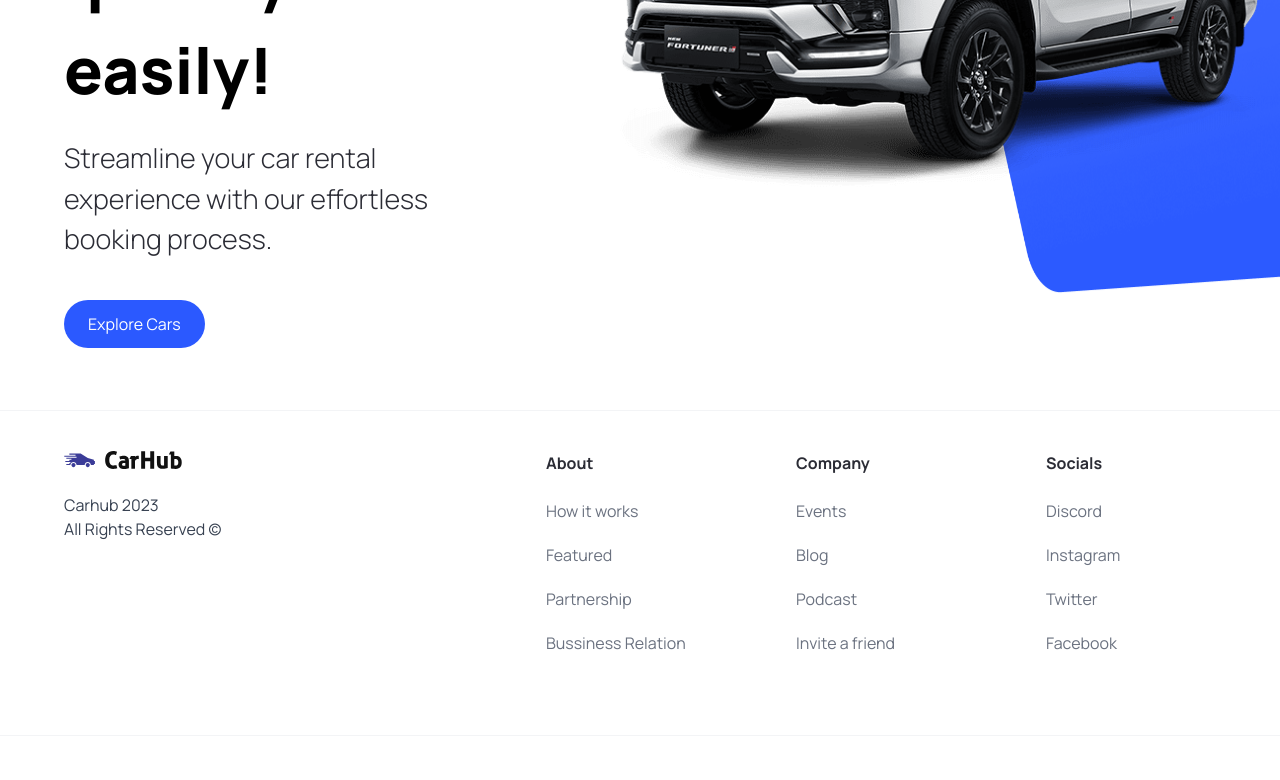
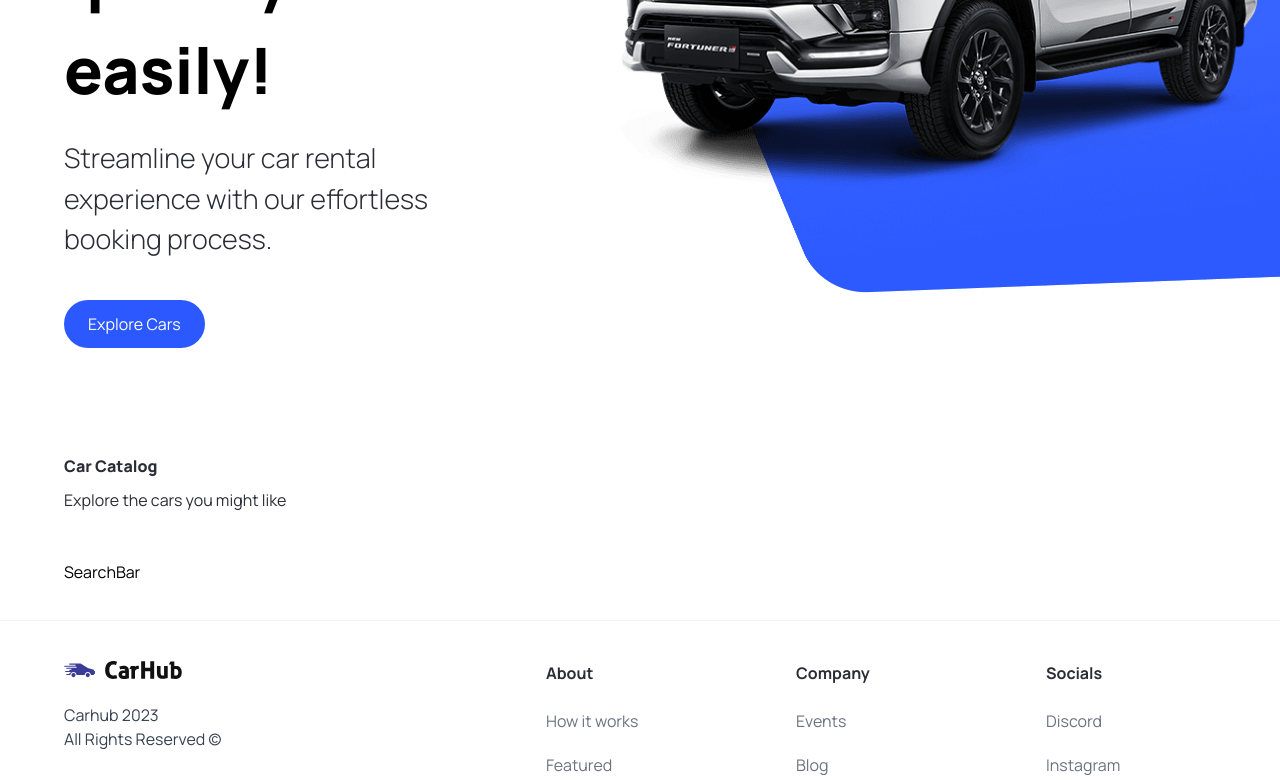
Before and after one commit to AndriyPapirnyk/car-rent, a Next.js app: page / in a window 1280 px wide. Shown: the part 410-1190 px from the top of the page. Built offline with nearby package versions, Linux system fonts and the light colour scheme.

Commit message:
adding filter and search bar

```diff
--- a/app/page.tsx
+++ b/app/page.tsx
@@ -1,10 +1,23 @@
-import { Hero } from "@/components";
+import { CustomFilter, Hero, SearchBar } from "@/components";
 import Image from "next/image";
 
 export default function Home() {
   return (
     <main className="overflow-hidden">
      <Hero />
+     <div className="mt-12 padding-x padding-y max-width" id="discover">
+      <div className="home__text-container">
+        <h1 className="text-4x1 font-extrabold">Car Catalog</h1>
+        <p>Explore the cars you might like</p>
+      </div>
+      <div className="home__filters">
+        <SearchBar />
+        <div className="home__filter-container">
+          {/* <CustomFilter title="fuel" />
+          <CustomFilter title="year" /> */}
+        </div>
+      </div>
+     </div>
     </main>
   );
 }
--- /dev/null
+++ b/components/CustomFilter.tsx
@@ -0,0 +1,9 @@
+import React from 'react'
+
+const CustomFilter = () => {
+  return (
+    <div>CustomFilter</div>
+  )
+}
+
+export default CustomFilter
--- a/components/Hero.tsx
+++ b/components/Hero.tsx
@@ -25,8 +25,9 @@ const Hero = () => {
         <div className='hero__image-container'>
             <div className='hero__image'>
                 <Image src="/hero.png" fill alt='car image' className='object-contain' />
-                <div className='hero__image-overlay'></div>
             </div>
+
+            <div className='hero__image-overlay'></div>
         </div>
     </div>
   )
--- /dev/null
+++ b/components/SearchBar.tsx
@@ -0,0 +1,9 @@
+import React from 'react'
+
+const SearchBar = () => {
+  return (
+    <div>SearchBar</div>
+  )
+}
+
+export default SearchBar
--- a/components/index.ts
+++ b/components/index.ts
@@ -2,10 +2,14 @@ import Hero from './Hero';
 import CustomButton from './CustomButton';
 import Navbar from './Navbar';
 import Footer from './Footer';
+import SearchBar from './SearchBar';
+import CustomFilter from './CustomFilter';
 
 export {
     Hero,
     CustomButton,
     Navbar,
     Footer,
+    SearchBar,
+    CustomFilter,
 }
```
